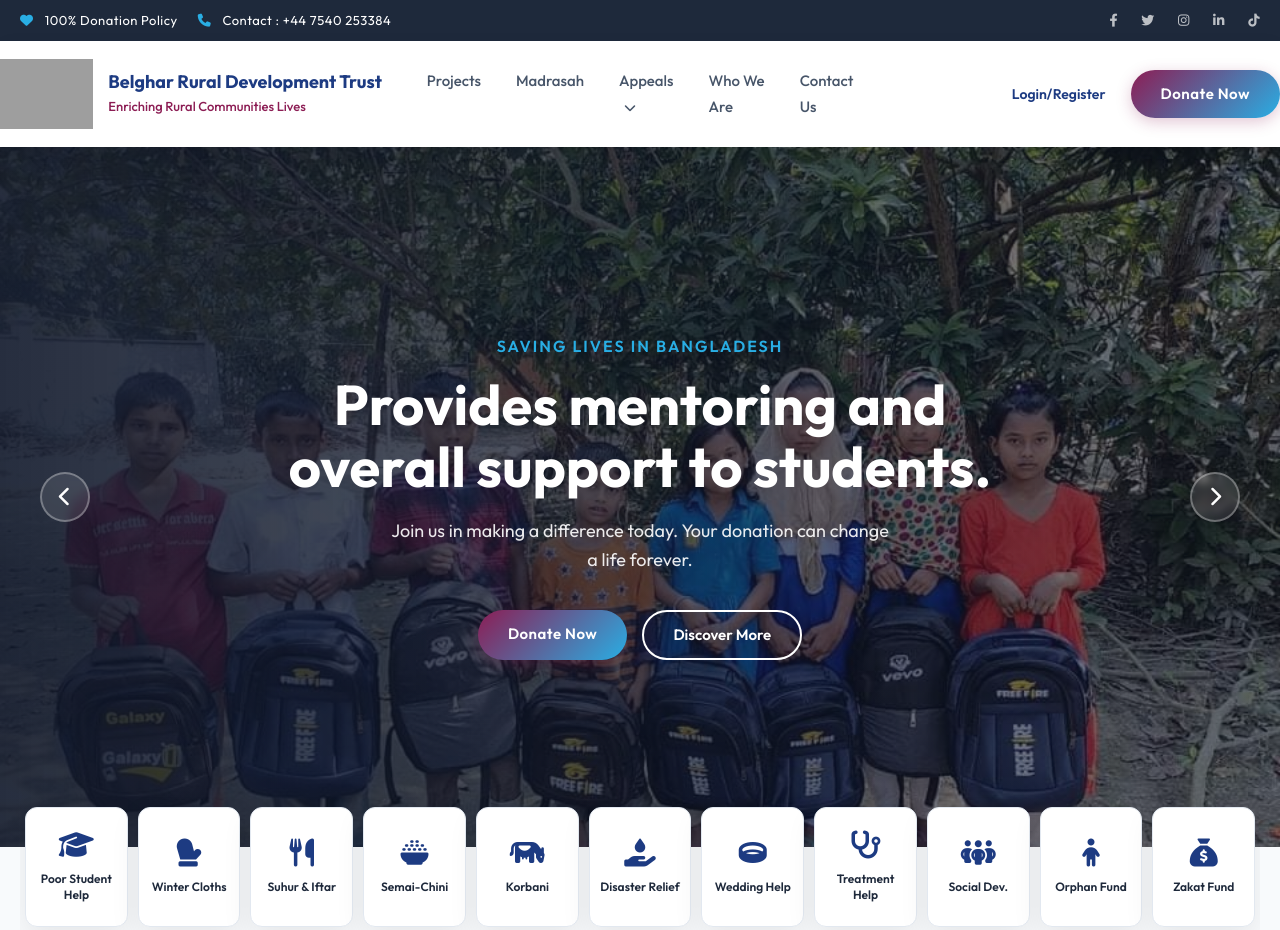
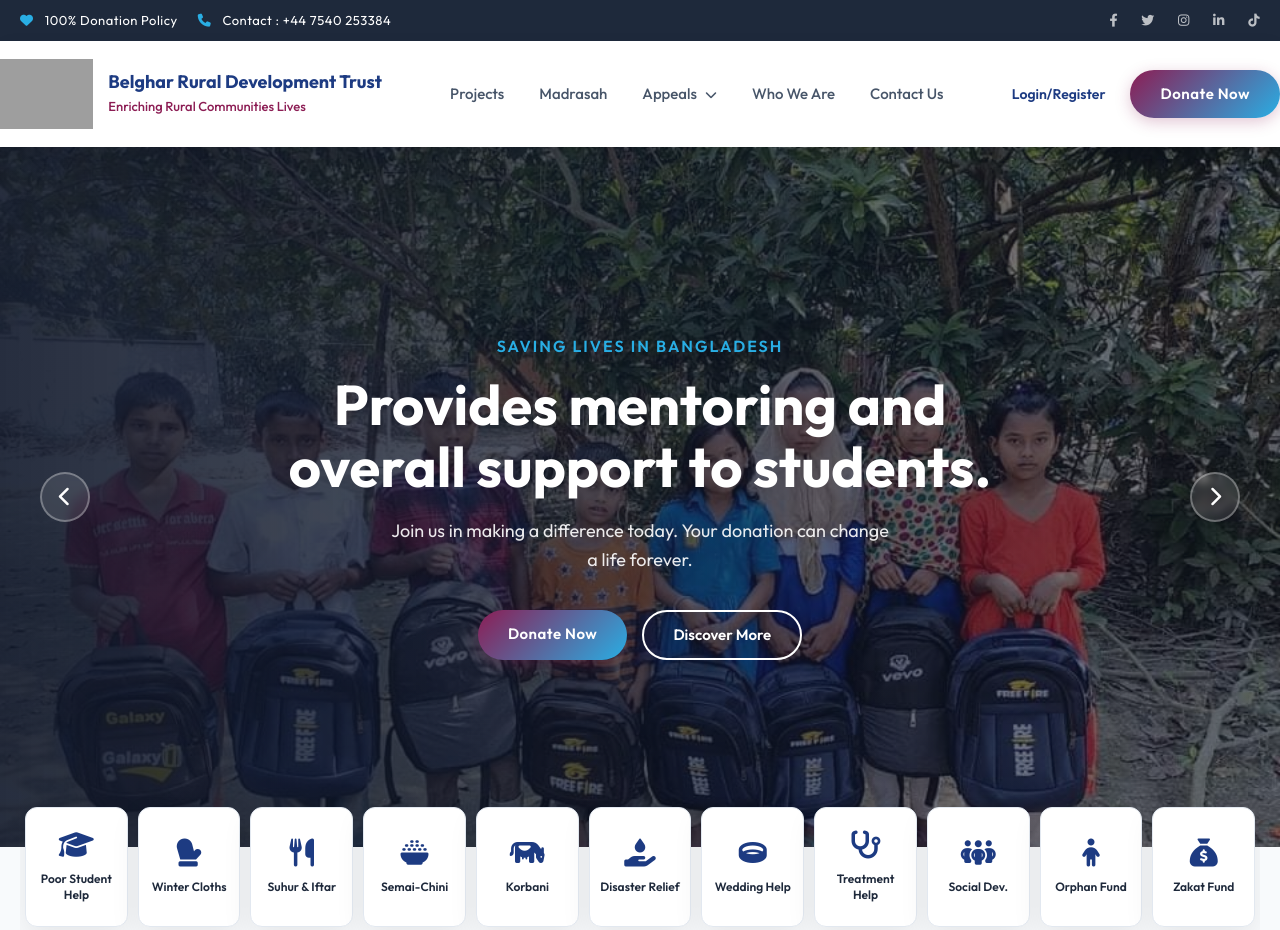
Before and after one commit to akramrafid/BRDT-Website, a website: page frontend/public/index.html in a window 1280 px wide. Shown: the top 930 px of the page. Drawn offline with Linux system fonts and the light colour scheme; grey boxes are pictures that could not be loaded.

Commit message:
feat: initialize base site styles and layout components

```diff
--- a/frontend/public/assets/css/style.css
+++ b/frontend/public/assets/css/style.css
@@ -91,7 +91,6 @@ a {
 .logo {
   display: flex;
   align-items: center;
-  flex: 1;
 }
 
 .logo-link {
@@ -126,12 +125,6 @@ a {
 }
 
 /* Navigation Menu */
-.main-nav {
-  display: flex;
-  justify-content: center;
-  flex: 1;
-}
-
 .main-nav ul {
   list-style: none;
   display: flex;
@@ -246,8 +239,6 @@ a {
   display: flex;
   align-items: center;
   gap: 25px;
-  flex: 1;
-  justify-content: flex-end;
 }
 
 .login-link {
--- a/frontend/public/index.html
+++ b/frontend/public/index.html
@@ -570,8 +570,8 @@
 
       const slideTexts = [
         "Provides mentoring and overall support to students.",
-        "Guiding Today’s Children, Shaping Tomorrow’s Leaders.",
-        "Hope for the hopeless. <br />Help for the helpless."
+        "Guiding today’s children, shaping tomorrow’s leaders.",
+        "Hope for the hopeless. <br />help for the helpless."
       ];
 
       function showSlide(index) {
```
